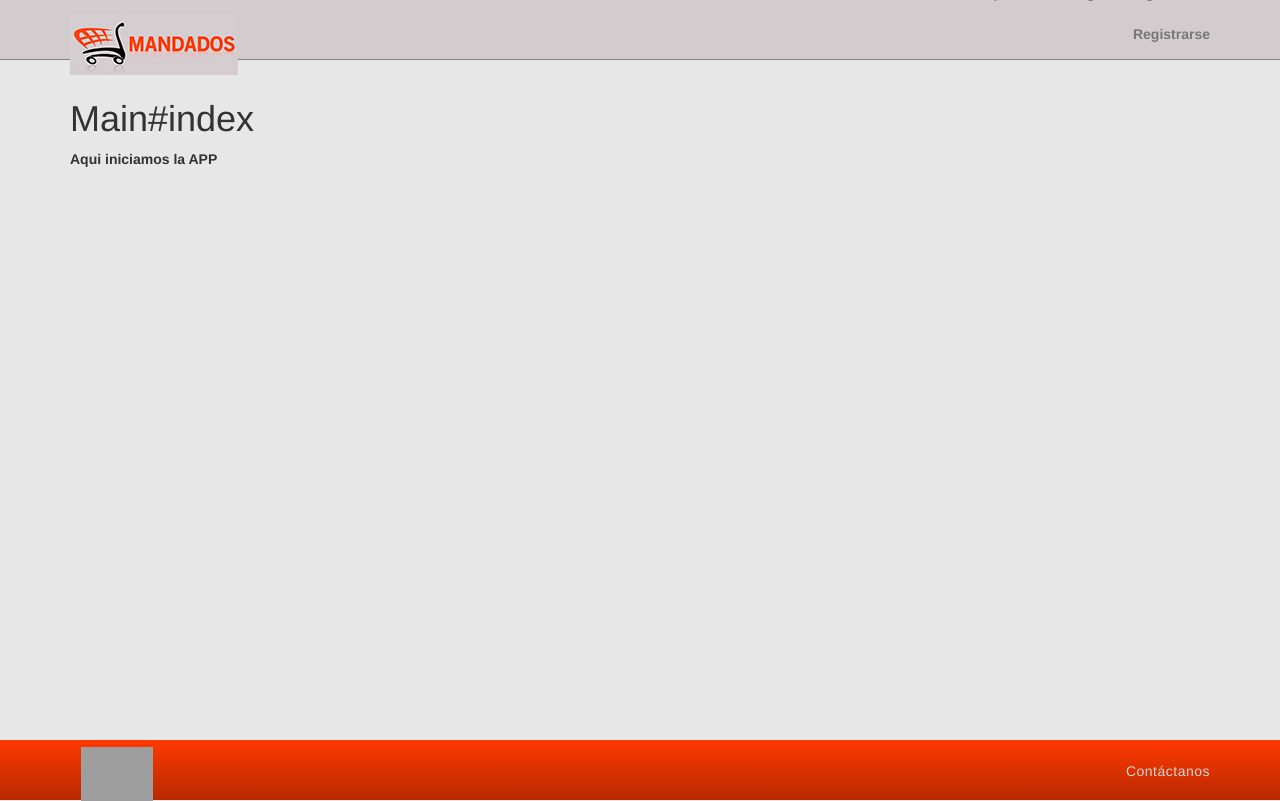
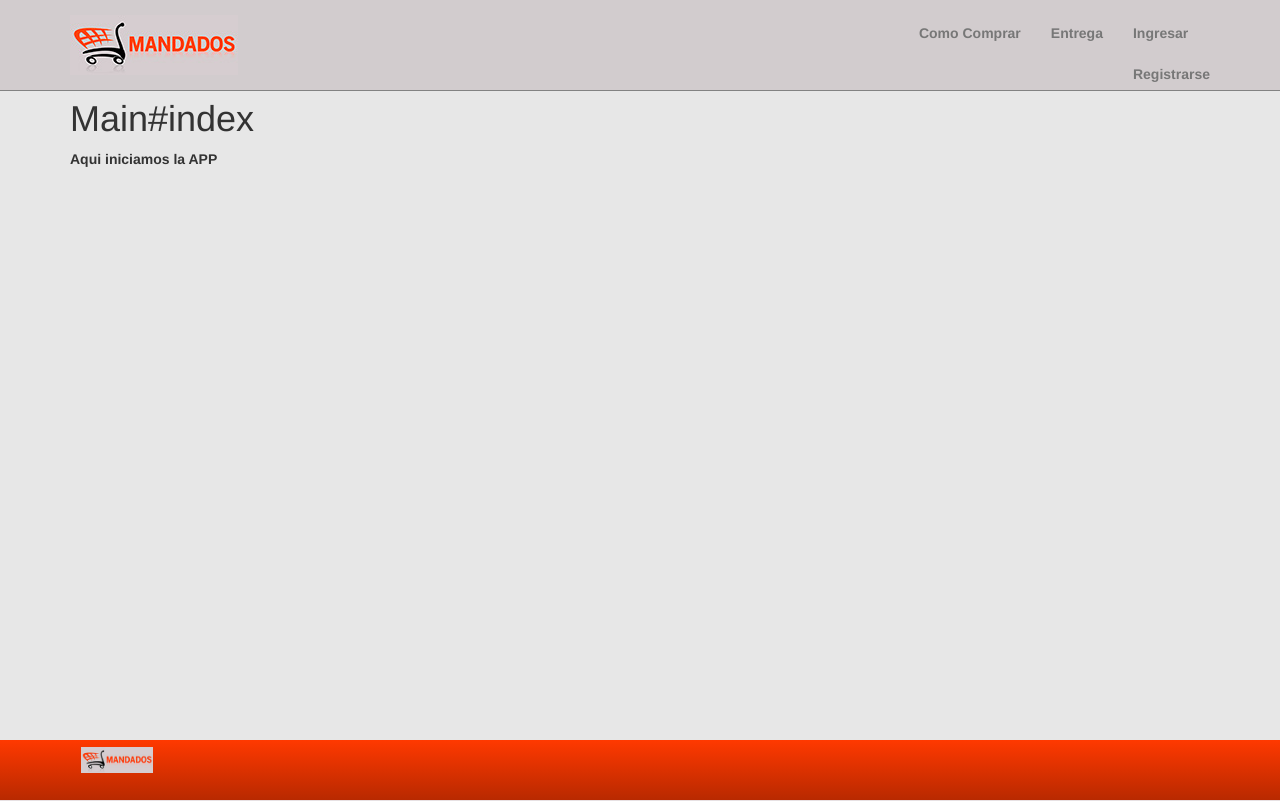
Before and after one commit to jorgeavenda/mandados-delivery, a Rails app: template app/views/main/index.html.slim in a window 1280 px wide. Run offline with Rails 7, Linux system fonts and the light colour scheme; the template is opened without the code that fills it, so the values that code supplies are empty; style sheets or scripts are compiled from the project's sources; some libraries are stand-ins or nearby versions; grey boxes are pictures that could not be loaded.

Commit message:
Arreglo de la logo del Header

```diff
--- a/app/assets/stylesheets/application.scss
+++ b/app/assets/stylesheets/application.scss
@@ -75,6 +75,10 @@
 
   .navbar-default .nav-content #navbar ul > li.box-icon-navbar img {
     margin-top: -2px;
+  }
+
+  .navbar-brand {
+    height: auto;
   }
 /* Header Styles */
 
--- a/app/views/layouts/_footer.html.slim
+++ b/app/views/layouts/_footer.html.slim
@@ -3,9 +3,4 @@
     .row
       .col-md-2
         a.navbar-brand.nav-logo.title-font.nav-logo-image href="#{root_path}"
-          = image_tag("mandados.png")
-      - if !(defined? with_contact) || with_contact
-        .col-md-10
-          ul.footer-nav.pull-right
-            li.second
-              a class="contact fancybox.iframe" href="mailto:felix@softwarecriollo.com" Contáctanos
+          = image_tag("mandados.jpg")
```
